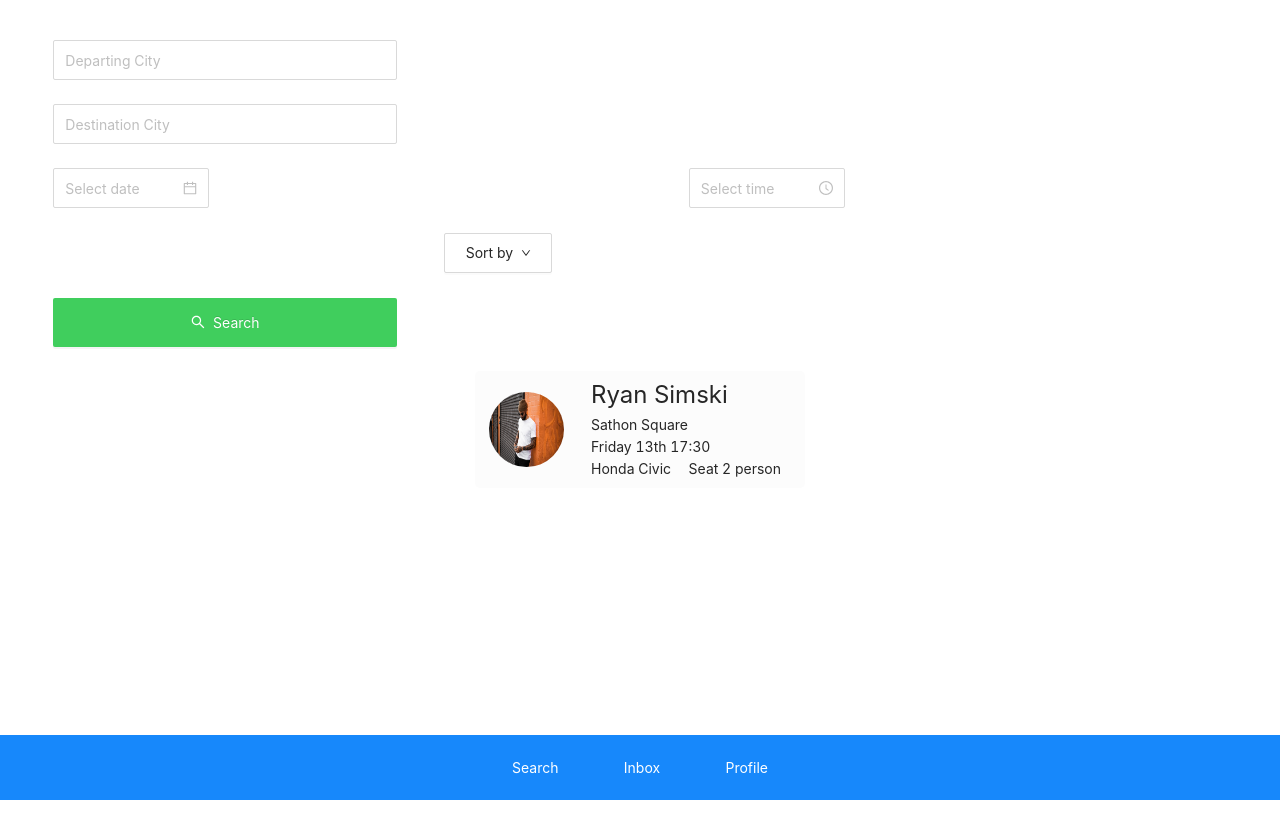
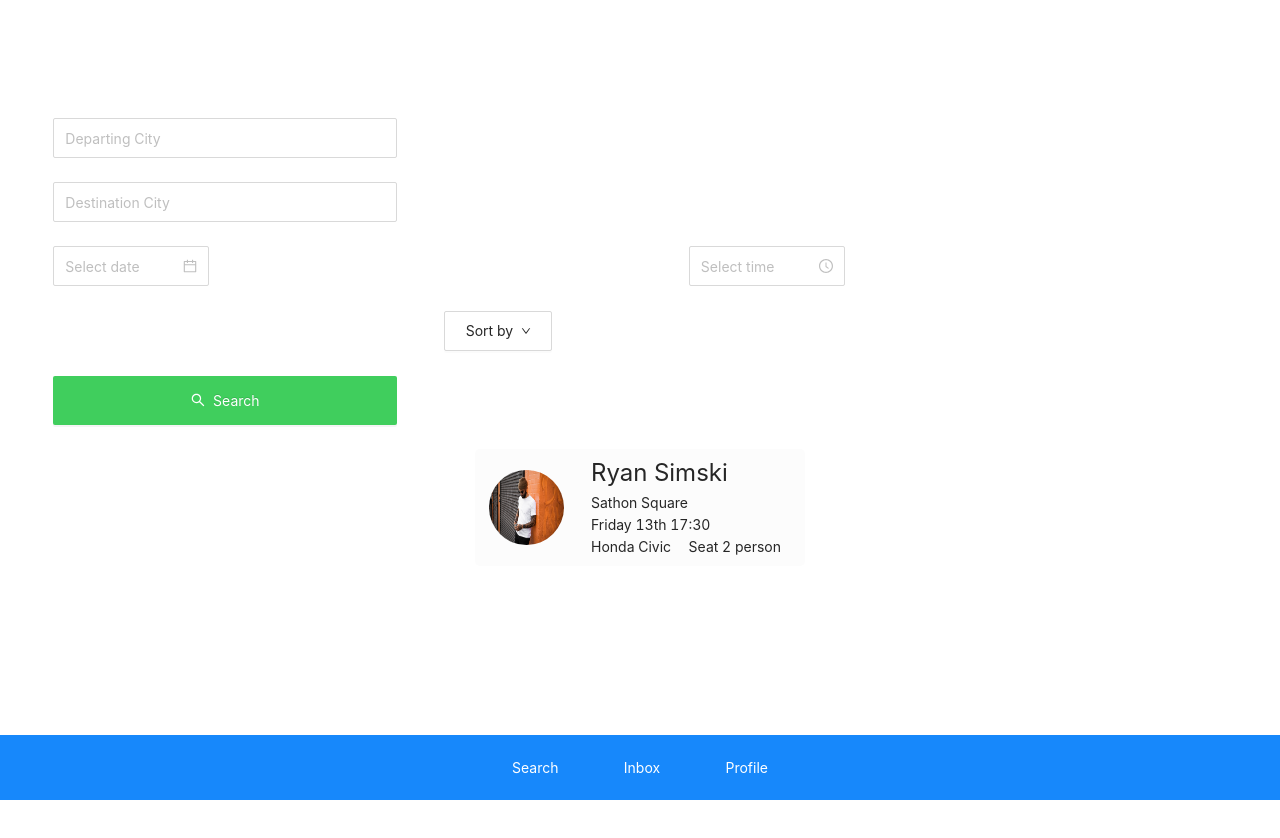
Before and after one commit to Rider-Codecamp5/rider-frontend, a React (Create React App) app: page / in a window 1280 px wide. After the commit the page ends 800 px from the top, so only its background shows below. Built offline with nearby package versions, Linux system fonts and the light colour scheme.

Commit message:
Quick search add gap for url and status bar.

```diff
--- a/src/components/pages/SearchDriver.js
+++ b/src/components/pages/SearchDriver.js
@@ -35,7 +35,9 @@ function SearchDriver() {
   return (
     <div>
       <div className="marginTop">
-        <Row>
+
+      </div>
+        <Row className="rowForm">
           <Col span={22} offset={1} className="colForm">
             <Form.Item label="">
               <Input placeholder="Departing City" />
@@ -84,7 +86,6 @@ function SearchDriver() {
             <CardSearch />
           </Col>
         </Row>
-      </div>
     </div>
   );
 }
--- a/src/styles/SearchDriver.css
+++ b/src/styles/SearchDriver.css
@@ -1,5 +1,9 @@
 .marginTop {
-  margin: 40px 0;
+  height: 98px;
+}
+
+.rowForm{
+  margin-top: 20px;
 }
 
 .colForm Input {
```
